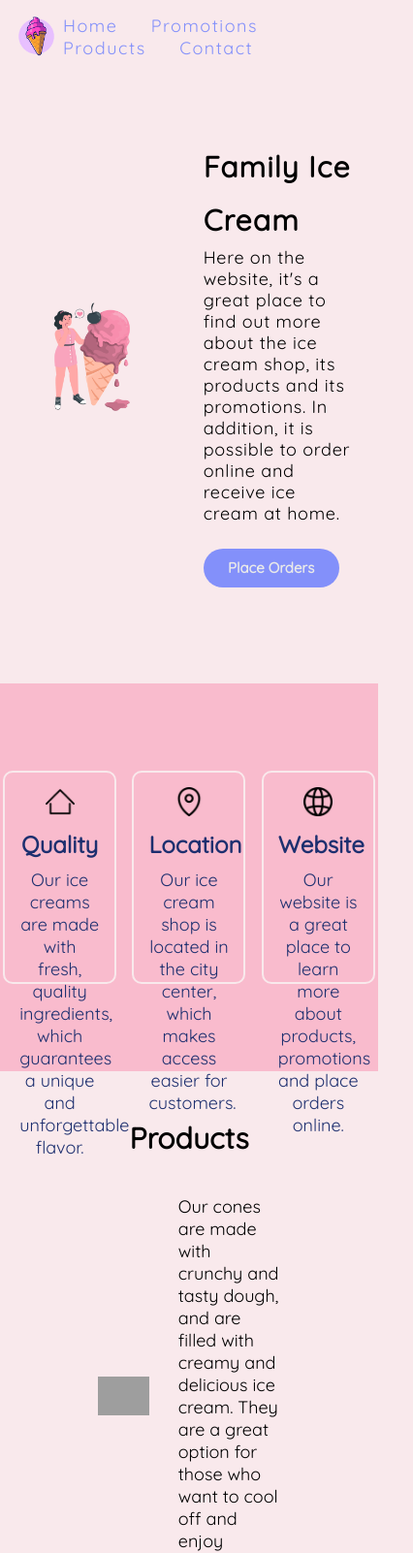
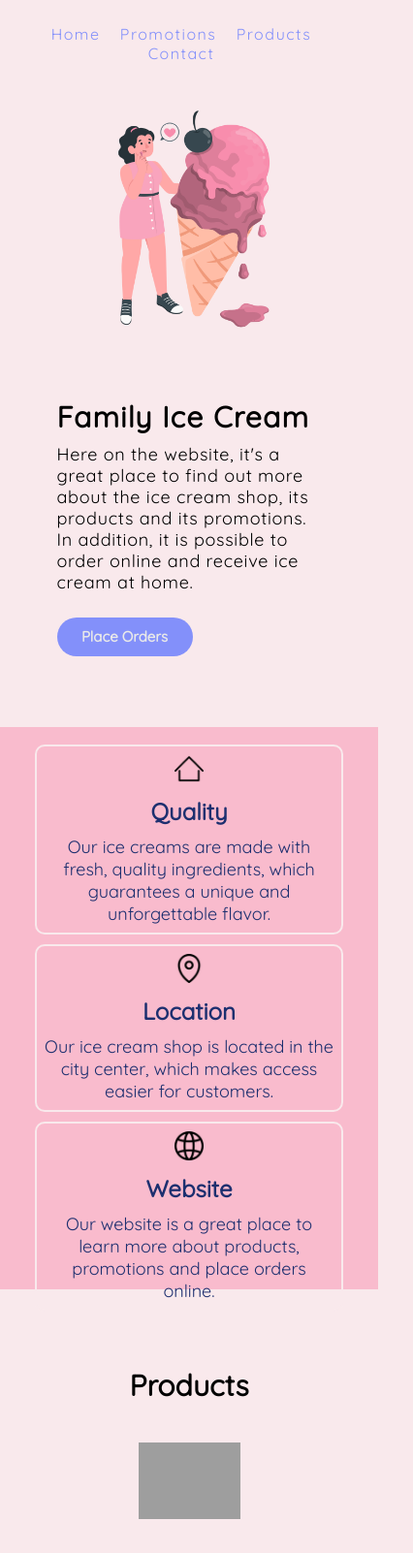
Before and after one commit to DhabiaRamos/Family-Ice-Cream, a plain HTML site: page index.html in a window 390 px wide. Shown: the top 1602 px of the page at 97% size, 426 px wide, since content can reach past the window. Drawn offline with Linux system fonts and the light colour scheme; grey boxes are pictures that could not be loaded.

Commit message:
deixei o projeto responsivo com o media query do css

```diff
--- a/style.css
+++ b/style.css
@@ -229,3 +229,84 @@ footer div a{
     text-decoration: none;
     line-height: 24px;
 }
+
+
+@media screen and (max-width: 680px){
+    header{
+        display: block;
+        text-align: center;
+        padding: 25px;
+    }
+
+    #icon-ice-cream{
+        display: none;
+    }
+
+    .header-links{
+        margin-right: 16px;
+        font-size: 16px;
+    }
+
+
+    /* Home Section */
+
+
+    #home-section{
+        flex-direction: column;
+    }
+
+    #illustration-ice-cream, #texts {
+        width: 70%;
+    }
+
+
+    /* Cards Section */
+
+
+    #cards {
+        flex-direction: column;
+        height: 580px;
+        padding: 18px;
+        margin: 60px 0;
+    }
+
+    .div-cards {
+        width: 90%;
+        height: 240px;
+        padding: 8px;
+    }
+
+
+    /* Products Section */
+
+
+    .product-description {
+        flex-direction: column;
+        gap: 58px;
+    }
+
+    #products img {
+        max-width: 30%;
+        transition: .6s ease-in-out;
+    }
+
+    #products p {
+        width: 82%;
+        font-size: 16px;
+    }
+
+
+    /* Footer */
+
+
+    footer {
+        flex-direction: column;
+        padding: 10px;
+        gap: 20px;
+    }
+
+    #footer-nav-links{
+        display: none;
+    }
+
+}
```
